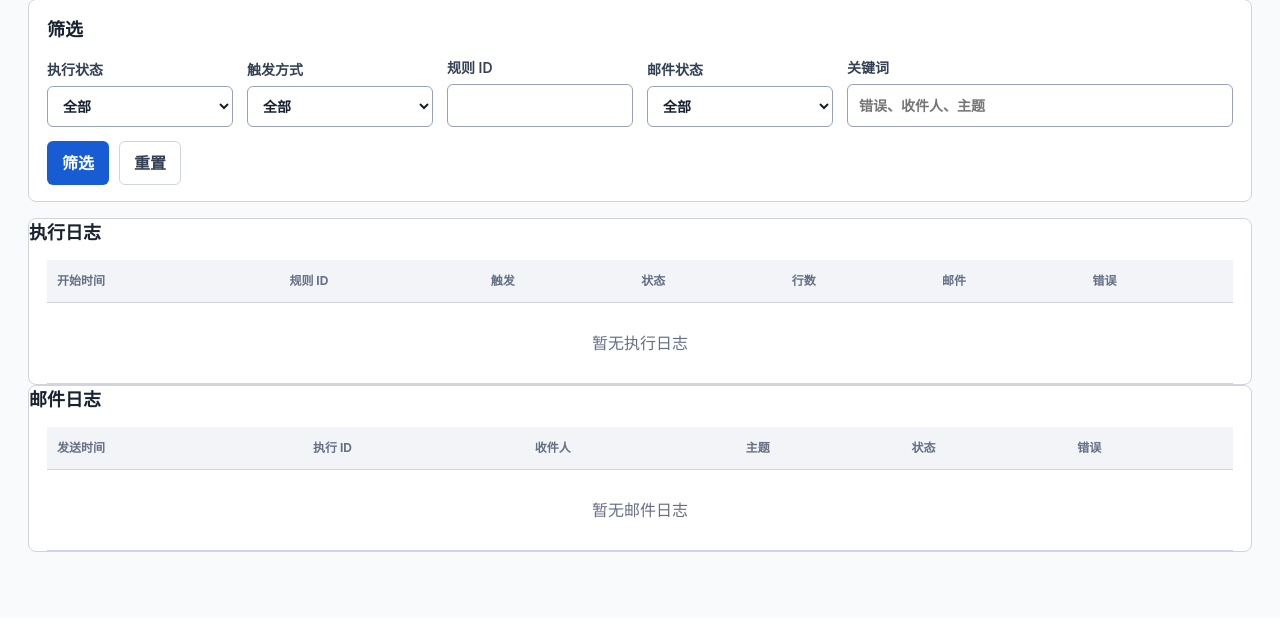
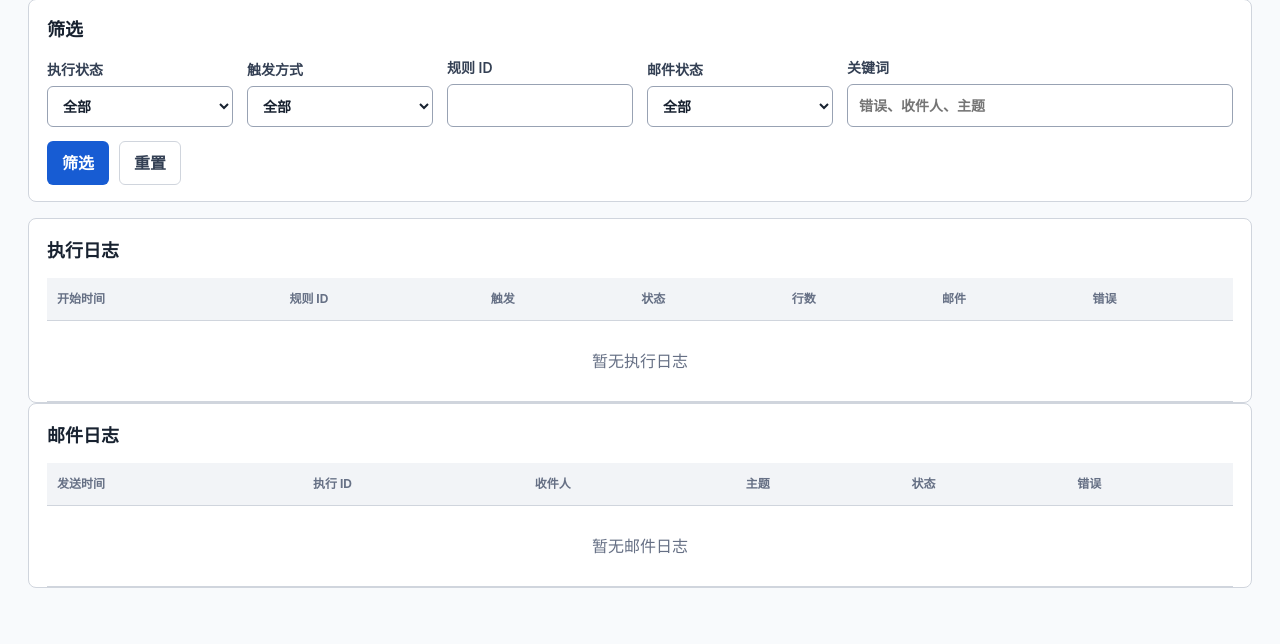
Before and after one commit to leileipei/Early-Warning-System, a Python web app: template app/templates/logs.html in a window 1280 px wide. Shown: the part 182-826 px from the top of the page. Before the commit the page ends 734 px from the top, so only its background shows below. Run offline with Jinja, Linux system fonts and the light colour scheme; the template is opened without the code that fills it, so the values that code supplies are empty.

Commit message:
fix: align table panel headings

```diff
--- a/app/static/styles.css
+++ b/app/static/styles.css
@@ -393,6 +393,10 @@ button:hover {
   padding: 0 18px;
 }
 
+.table-panel > .section-heading {
+  padding: 18px 18px 0;
+}
+
 table {
   width: 100%;
   border-collapse: collapse;
```
Also changed, not shown: tests/test_routes.py (+7 -0 lines).
